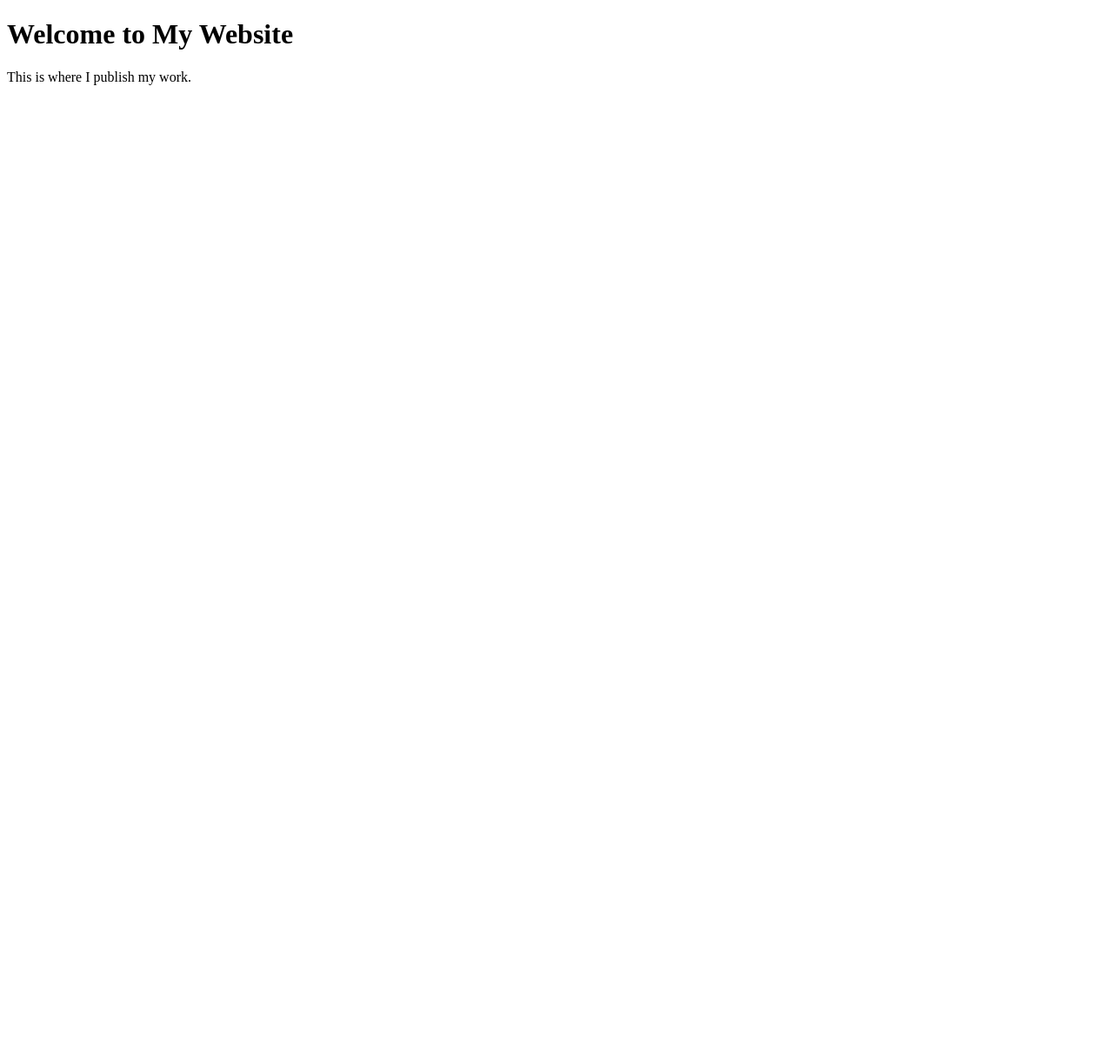
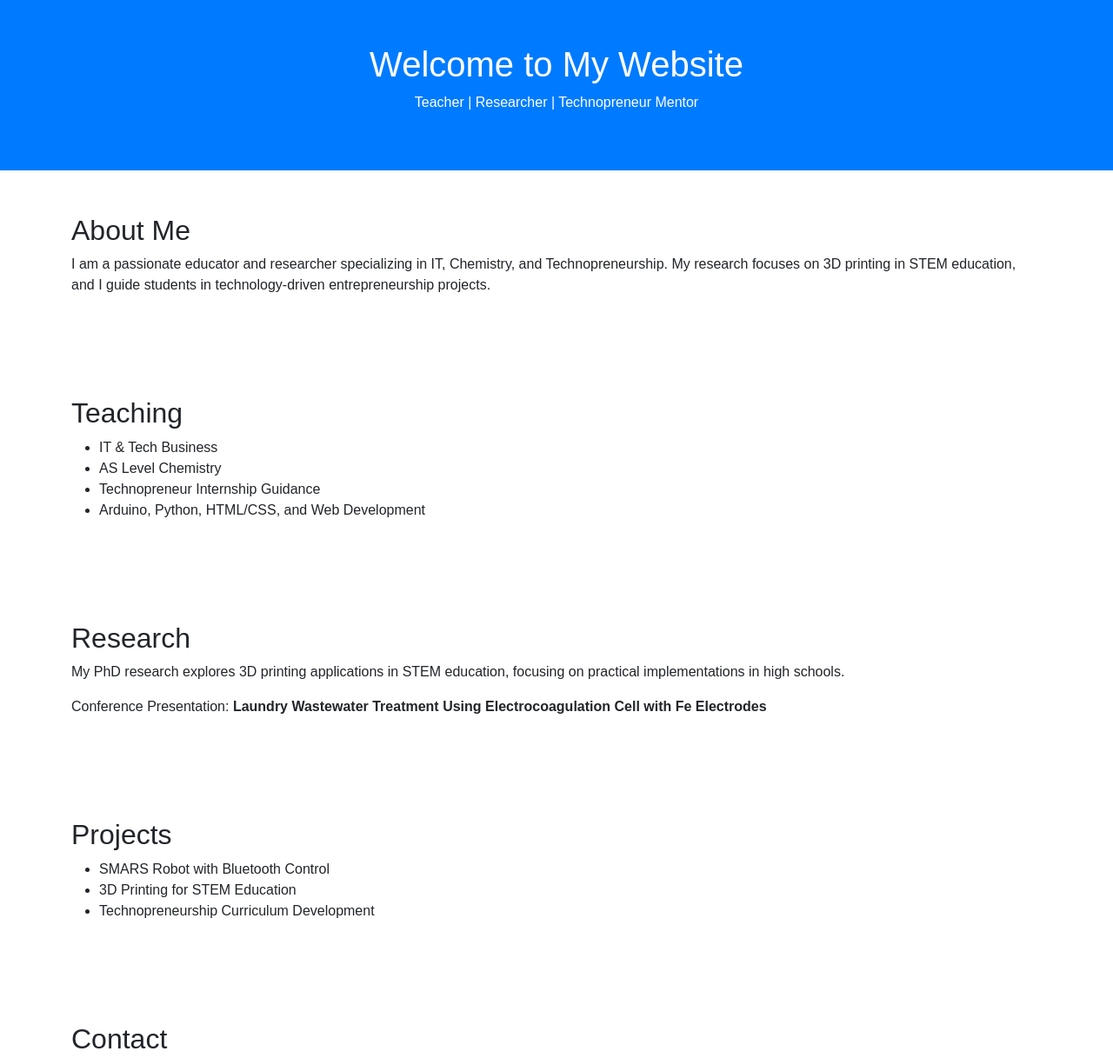
Before and after one commit to paidotcom/my-website, a plain HTML site: page index.html in a window 1280 px wide. Shown: the top 1217 px of the page at 87% size. Before the commit the page ends 800 px from the top, so only its background shows below. Drawn offline with nearby package versions, Linux system fonts and the light colour scheme.

Commit message:
Initial commit

```diff
--- /dev/null
+++ b/index.css
@@ -0,0 +1,48 @@
+body {
+    font-family: Arial, sans-serif;
+    margin: 0;
+    padding: 0;
+    background-color: #f8f9fa;
+}
+
+.hero {
+    background: #007bff;
+    color: white;
+    padding: 50px 0;
+    text-align: center;
+}
+
+.section {
+    padding: 50px 20px;
+    background: white;
+    margin: 20px 0;
+    border-radius: 8px;
+    box-shadow: 0px 4px 6px rgba(0, 0, 0, 0.1);
+}
+
+.container {
+    max-width: 800px;
+    margin: auto;
+    padding: 20px;
+}
+
+ul {
+    list-style-type: none;
+    padding: 0;
+}
+
+ul li {
+    background: #007bff;
+    color: white;
+    padding: 10px;
+    margin: 5px 0;
+    border-radius: 5px;
+}
+
+footer {
+    text-align: center;
+    padding: 15px;
+    background: #343a40;
+    color: white;
+    margin-top: 20px;
+}
--- a/index.html
+++ b/index.html
@@ -3,10 +3,69 @@
 <head>
     <meta charset="UTF-8">
     <meta name="viewport" content="width=device-width, initial-scale=1.0">
-    <title>My Website</title>
+    <title>My Personal Website</title>
+    <link rel="stylesheet" href="https://cdn.jsdelivr.net/npm/bootstrap@5.3.0/dist/css/bootstrap.min.css">
+    <style>
+        body {
+            font-family: Arial, sans-serif;
+        }
+        .hero {
+            background: #007bff;
+            color: white;
+            padding: 50px 0;
+            text-align: center;
+        }
+        .section {
+            padding: 50px 0;
+        }
+    </style>
 </head>
 <body>
-    <h1>Welcome to My Website</h1>
-    <p>This is where I publish my work.</p>
+    <header class="hero">
+        <h1>Welcome to My Website</h1>
+        <p>Teacher | Researcher | Technopreneur Mentor</p>
+    </header>
+
+    <div class="container">
+        <section id="about" class="section">
+            <h2>About Me</h2>
+            <p>I am a passionate educator and researcher specializing in IT, Chemistry, and Technopreneurship. My research focuses on 3D printing in STEM education, and I guide students in technology-driven entrepreneurship projects.</p>
+        </section>
+
+        <section id="teaching" class="section">
+            <h2>Teaching</h2>
+            <ul>
+                <li>IT & Tech Business</li>
+                <li>AS Level Chemistry</li>
+                <li>Technopreneur Internship Guidance</li>
+                <li>Arduino, Python, HTML/CSS, and Web Development</li>
+            </ul>
+        </section>
+
+        <section id="research" class="section">
+            <h2>Research</h2>
+            <p>My PhD research explores 3D printing applications in STEM education, focusing on practical implementations in high schools.</p>
+            <p>Conference Presentation: <strong>Laundry Wastewater Treatment Using Electrocoagulation Cell with Fe Electrodes</strong></p>
+        </section>
+
+        <section id="projects" class="section">
+            <h2>Projects</h2>
+            <ul>
+                <li>SMARS Robot with Bluetooth Control</li>
+                <li>3D Printing for STEM Education</li>
+                <li>Technopreneurship Curriculum Development</li>
+            </ul>
+        </section>
+
+        <section id="contact" class="section">
+            <h2>Contact</h2>
+            <p>Email: your-email@example.com</p>
+            <p>GitHub: <a href="https://github.com/your-username" target="_blank">github.com/your-username</a></p>
+        </section>
+    </div>
+
+    <footer class="text-center p-3 bg-light">
+        <p>&copy; 2025 My Personal Website | All Rights Reserved</p>
+    </footer>
 </body>
 </html>
```
